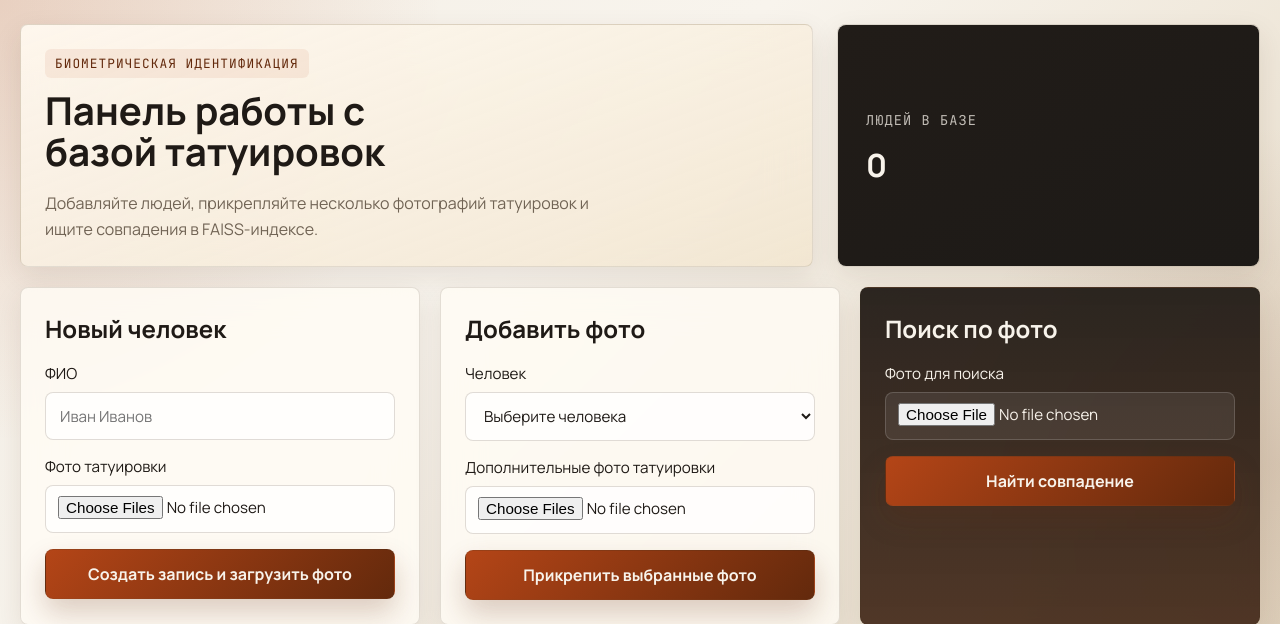
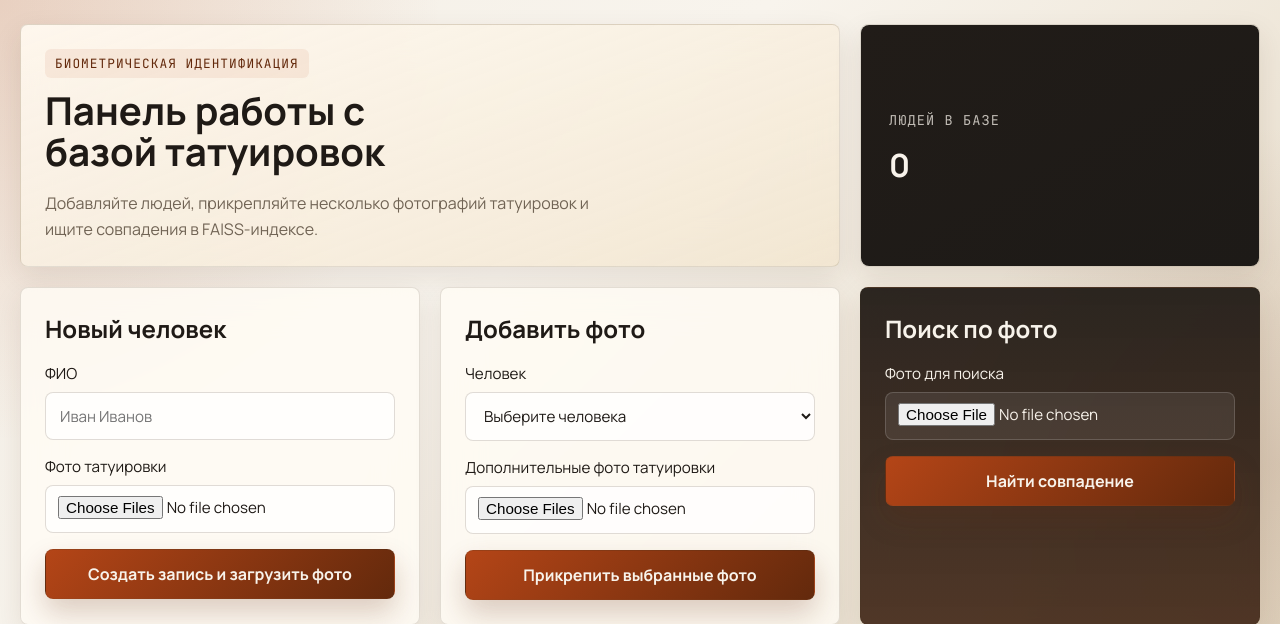
Before and after one commit to Kernyx/AI_Project, a FastAPI app: page / in a window 1280 px wide. Shown: the top 624 px of the page. Run offline with FastAPI, Linux system fonts and the light colour scheme; data that the repository does not hold is empty; parts of the project's set-up code (start-up, migrations or seed data) failed here and were passed over.

Commit message:
orei исправление 10

```diff
--- a/app/static/styles.css
+++ b/app/static/styles.css
@@ -37,8 +37,8 @@ body {
 
 .hero {
     display: grid;
-    grid-template-columns: 1.5fr 0.8fr;
-    gap: 24px;
+    grid-template-columns: repeat(3, minmax(0, 1fr));
+    gap: 20px;
     align-items: stretch;
     margin-bottom: 20px;
 }
@@ -54,6 +54,7 @@ body {
 }
 
 .hero-copy {
+    grid-column: span 2;
     padding: 24px;
     background: linear-gradient(160deg, rgba(255, 249, 240, 0.92), rgba(241, 228, 205, 0.78));
 }
@@ -515,6 +516,10 @@ button:hover {
         grid-template-columns: 1fr;
     }
 
+    .hero-copy {
+        grid-column: auto;
+    }
+
     .hero h1 {
         max-width: none;
     }
```
